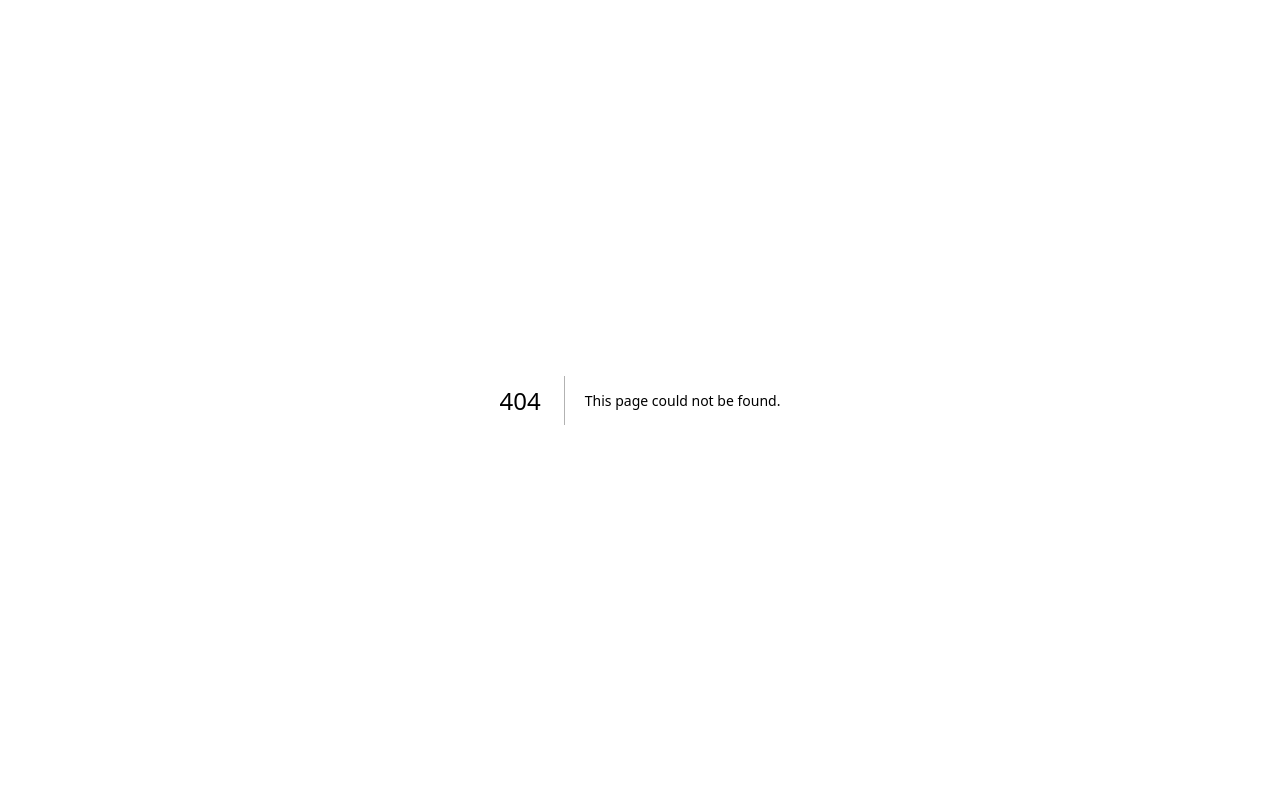
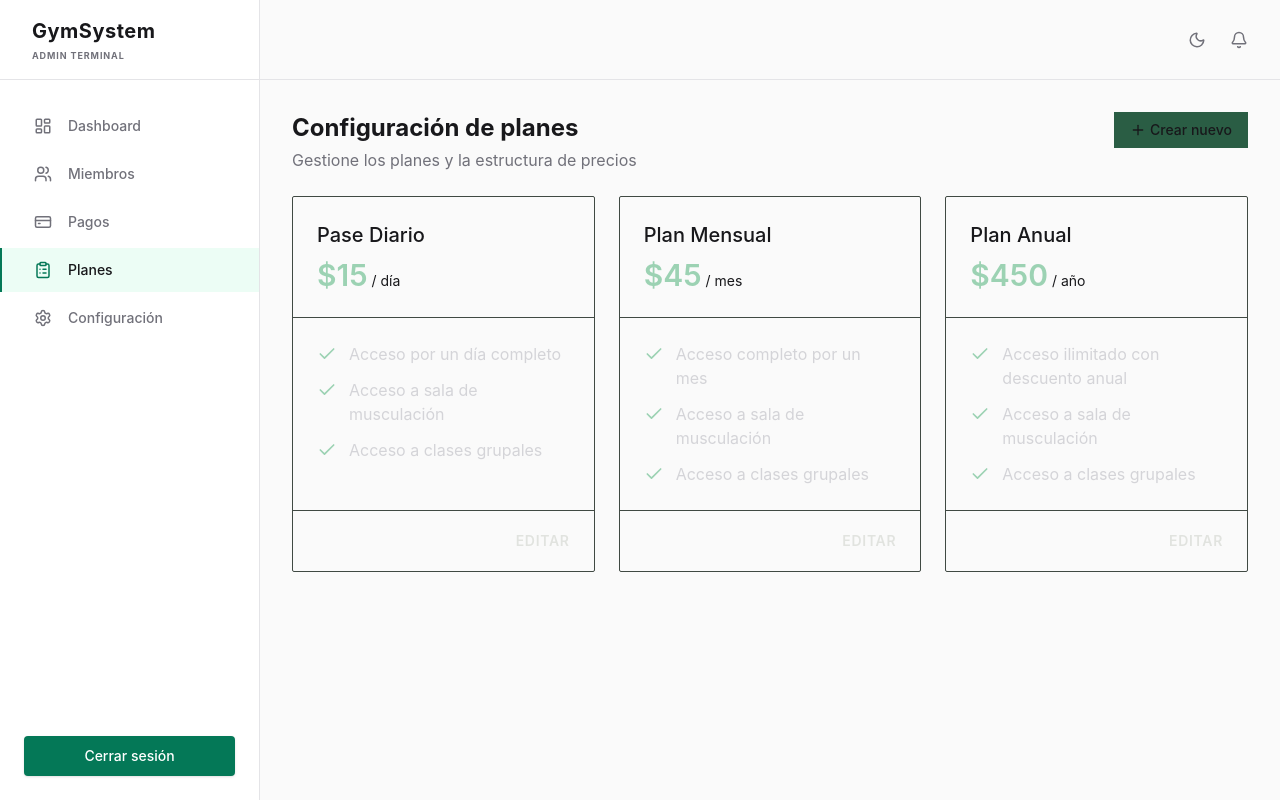
Before and after one commit to juampibolanio/gym-project-front, a Next.js app: page /dashboard/planes in a window 1280 px wide. Before the commit this address had no page. Built offline with nearby package versions, Linux system fonts and the light colour scheme.

Commit message:
feat: añadir página de planes y membresias

```diff
--- /dev/null
+++ b/src/app/dashboard/planes/page.tsx
@@ -0,0 +1,92 @@
+import { Check, Plus } from "lucide-react";
+import Link from "next/link";
+
+const plansMock = [
+    {
+        id: 1,
+        name: 'Pase Diario',
+        price: '15',
+        frequency: 'day',
+        description: ['Acceso por un día completo', 'Acceso a sala de musculación', 'Acceso a clases grupales'],
+    },
+    {
+        id: 2,
+        name: 'Plan Mensual',
+        price: '45',
+        frequency: 'month',
+        description: ['Acceso completo por un mes', 'Acceso a sala de musculación', 'Acceso a clases grupales']
+    },
+    {
+        id: 3,
+        name: 'Plan Anual',
+        price: '450',
+        frequency: 'year',
+        description: ['Acceso ilimitado con descuento anual', 'Acceso a sala de musculación', 'Acceso a clases grupales']
+    }
+]
+
+plansMock.map(plan => {
+    switch (plan.frequency) {
+        case 'day':
+            plan.frequency = 'día';
+            break;
+        case 'month':
+            plan.frequency = 'mes';
+            break;
+        case 'year':
+            plan.frequency = 'año';
+            break;
+        default:
+            break;
+    }
+})
+
+export default function PlansPage() {
+    return (
+        <div className="bg-background flex flex-col gap-6">
+            <div className="flex justify-between items-start">
+                <div className="flex flex-col gap-1">
+                    <h1 className="text-2xl font-bold text-text-main">Configuración de planes</h1>
+                    <p className="text-md text-text-muted transition-colors">Gestione los planes y la estructura de precios</p>
+                </div>
+
+                <Link href="/dashboard/planes/nuevo" className="bg-[#2A5D44] hover:bg-[#1e4431] transition-colors flex items-center gap-1 px-3 py-1.5 md:px-4 md:py-2 cursor-pointer">
+                    <Plus size={16} />
+                    <span className="text-xs md:text-sm font-medium">Crear nuevo</span>
+                </Link>
+            </div>
+
+            <div className="grid grid-cols-1 md:grid-cols-2 lg:grid-cols-3 gap-6">
+                {
+                    plansMock.map(plan => (
+                        <div key={plan.id} className="flex flex-col border border-[#404943] rounded-xs">
+                            <div className="flex flex-col gap-2 border-b border-[#404943] p-6">
+                                <h2 className="text-xl font-medium">{plan.name}</h2>
+                                <p className="text-sm"><span className="text-[#9CD2B3] text-3xl font-semibold">${plan.price}</span> / {plan.frequency}</p>
+                            </div>
+
+                            <div className="flex-1 p-6">
+                                <ul className="list-none flex flex-col gap-3">
+                                    {plan.description.map((item, index) => (
+                                        <li key={index} className="flex items-start gap-3">
+                                            <Check size={20} className="text-[#9CD2B3] shrink-0 mt-0.5" />
+                                            <span className="text-md text-zinc-300">
+                                                {item}
+                                            </span>
+                                        </li>
+                                    ))}
+                                </ul>
+                            </div>
+
+                            <div className="flex justify-end border-t border-[#404943] p-2">
+                                <Link href={`/dashboard/planes/${plan.id}/editar`} className="text-sm tracking-wider text-[#E1E3DF] font-semibold cursor-pointer uppercase px-4 py-3 rounded-xs hover:bg-[#2a2d2b] transition-colors">
+                                    Editar
+                                </Link>
+                            </div>
+                        </div>
+                    ))
+                }
+            </div>
+        </div>
+    )
+}
```
